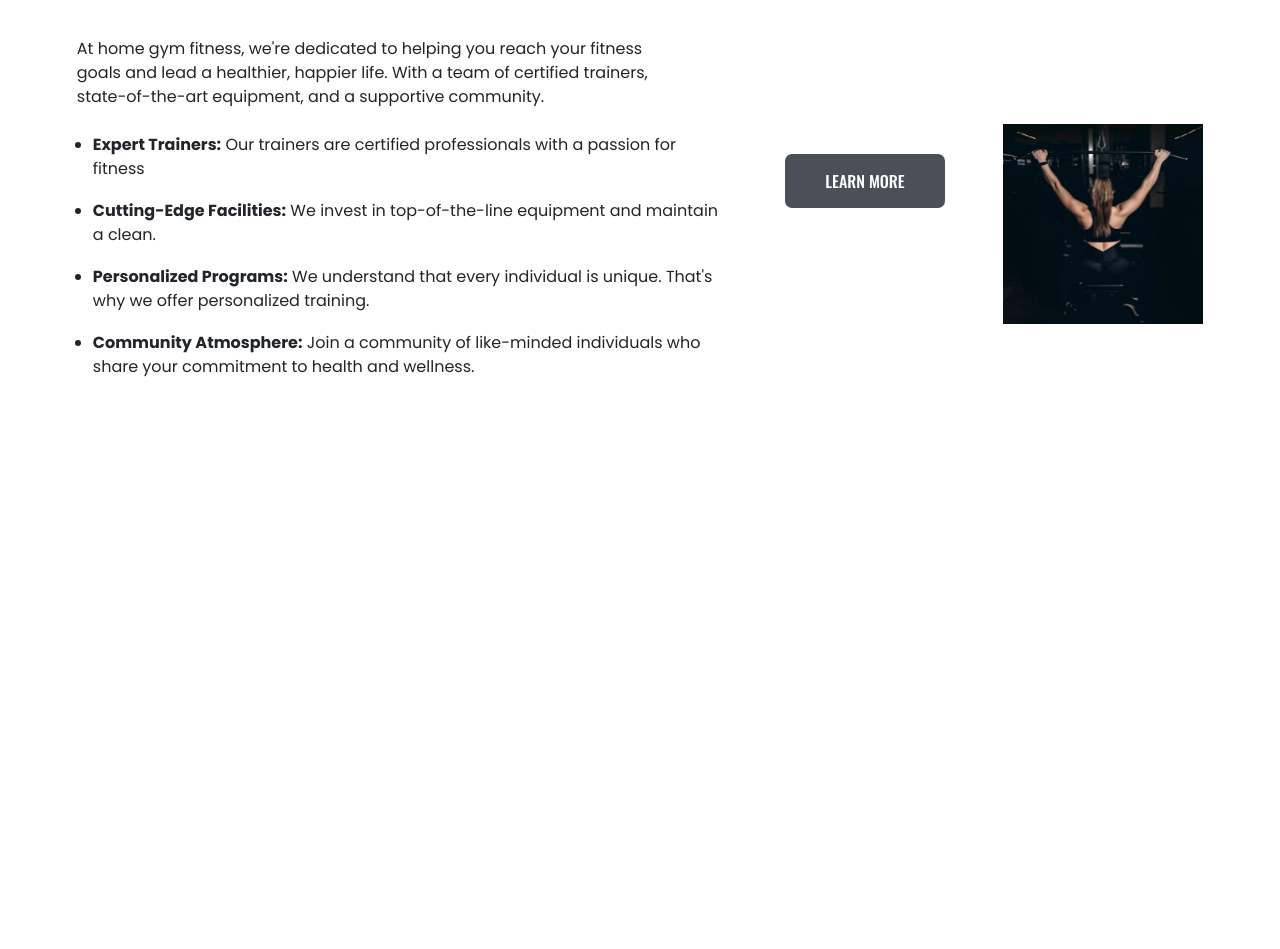
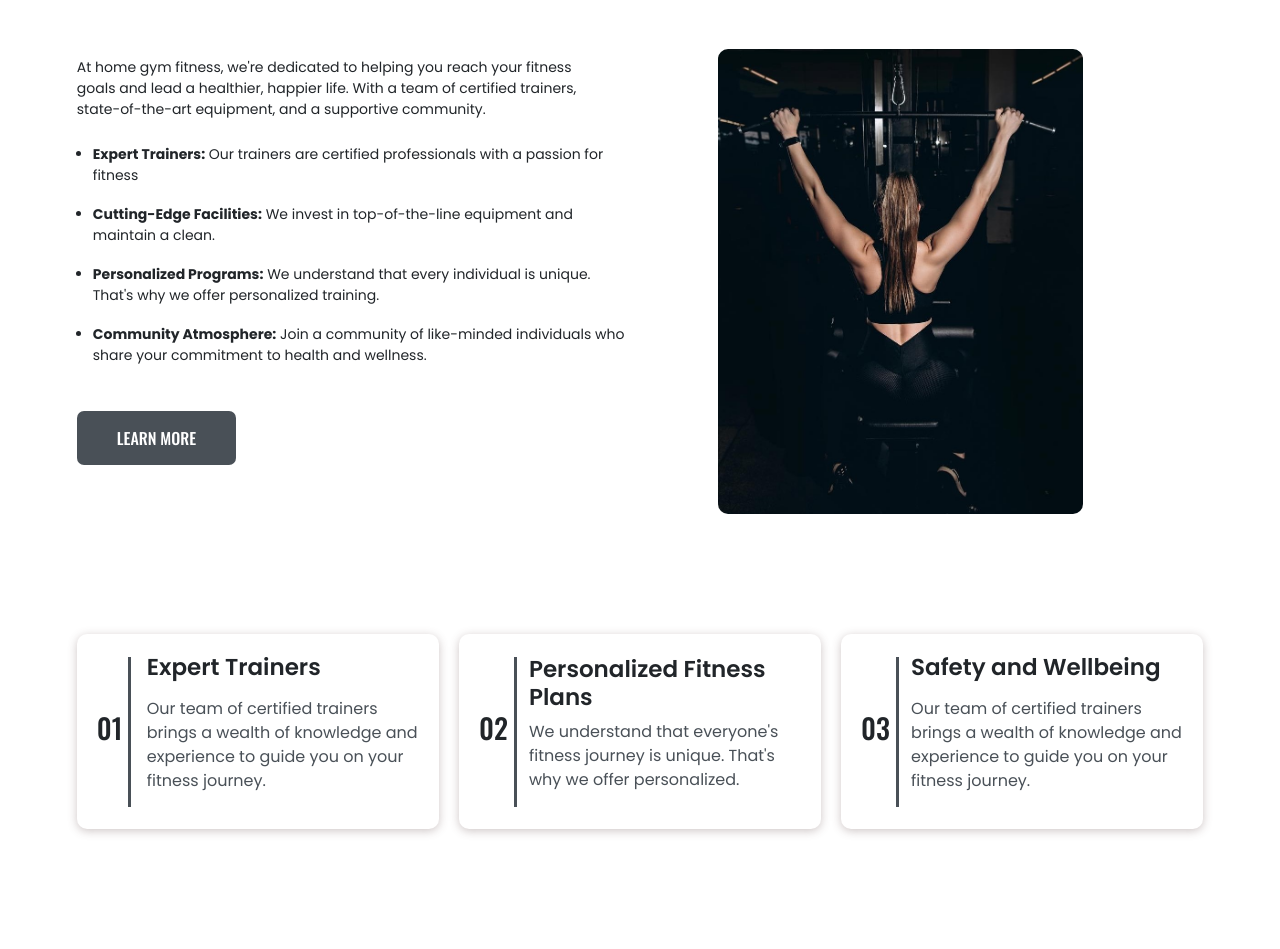
Before and after one commit to DouglasAraujo0/home-gym-fitness, a plain HTML site: page index.html in a window 1280 px wide. Shown: the part 960-1909 px from the top of the page. Before the commit the page ends 1364 px from the top, so only its background shows below. Drawn offline with nearby package versions, Linux system fonts and the light colour scheme.

Commit message:
finalização dos banners

```diff
--- a/index.html
+++ b/index.html
@@ -46,9 +46,9 @@
                 </div>
             </div>
         </nav>
-
+    </header>
+    <section>
         <div class="image-container">
-
             <h1 class="text-overlay">Elevate Your Fitness Journey</h1>
 
             <button type="button" class="btn btn-secondary btn-lg">JOIN NOW</button>
@@ -59,7 +59,7 @@
             <img src="./img/banner-img4.jpg" alt="Homem fazendo remada serrote">
             <img src="./img/banner-img5.jpg" alt="Homem fazendo remada serrote">
         </div>
-
+    </section>
 
     <section>
         <div class="titulo__sobre__nos">
@@ -68,6 +68,7 @@
         </div>
 
         <div class="sobre__nos">
+            <div class="container__sobre__nos">
                 <p class="introducao__sobre__nos">
                     At home gym fitness, we're dedicated to helping you reach your fitness goals and lead a healthier, happier life. With a team of certified trainers, state-of-the-art equipment, and a supportive community.
                 </p>
@@ -87,12 +88,48 @@
                     </li>
                 </ul>
 
-                <button type="button" class="btn__section__1">LEARN MORE</button>
-
+                <button type="button" class="btn__section__2">LEARN MORE</button>
+            </div>
+            <div class="imagem__puxada__zoom">
                 <img src="./img/about1.jpg" alt="mulher fazendo puxada alta na máquina" class="img__puxada">
             </div>
+        </div>
     </section>
-    </header>
+
+    <section>
+        <div class="banners">
+            <div class="container__banner__1">
+                <div class="num__1">
+                    <h3>01</h3>
+                </div>
+                <div class="banner__1">
+                    <h4 class="titulo__banner1">Expert Trainers</h4>
+                    <p>Our team of certified trainers brings a wealth of knowledge and experience to guide you on your fitness journey.</p>
+                </div>
+            </div>
+            <div class="container__banner__2">
+                <div class="num__2">
+                    <h3>02</h3>
+                </div>
+                <div class="banner__2">
+                    <h4 class="titulo__banner2">Personalized Fitness Plans</h4>
+                    <p>We understand that everyone's fitness journey is unique. That's why we offer personalized.</p>
+                </div>
+            </div>
+            <div class="container__banner__3">
+                <div class="num__3">
+                    <h3>03</h3>
+                </div>
+                <div class="banner__3">
+                    <h4 class="titulo__banner3">Safety and Wellbeing</h4>
+                    <p>Our team of certified trainers brings a wealth of knowledge and experience to guide you on your fitness journey.</p>
+                </div>
+            </div>
+        </div>
+    </section>
+
+
+
     <script src="/app.js"></script>
     <script src="https://cdn.jsdelivr.net/npm/bootstrap@5.3.3/dist/js/bootstrap.bundle.min.js" integrity="sha384-YvpcrYf0tY3lHB60NNkmXc5s9fDVZLESaAA55NDzOxhy9GkcIdslK1eN7N6jIeHz" crossorigin="anonymous"></script>
 
--- a/style.css
+++ b/style.css
@@ -1,3 +1,4 @@
+/* Estilos gerais e reset de margens */
 * {
     margin: 0;
     box-sizing: border-box;
@@ -8,7 +9,7 @@
     width: 100%;
     height: 100vh; /* A altura é agora 100% da altura da tela */
     position: relative;
-    overflow: hidden;
+    overflow: hidden; /* Impede que a imagem ultrapasse as bordas da div */
 }
 
 /* Estilo para cada imagem */
@@ -17,10 +18,10 @@
     top: 0;
     left: 0;
     width: 100%;
-    height: 100vh; /* Garante que a altura da imagem ocupe 100% da tela */
-    object-fit: cover;
+    height: 120vh; /* Aumentei a altura para 120% da altura da tela */
+    object-fit: cover; /* Garante que a imagem cubra todo o contêiner sem distorcer */
     opacity: 0; /* Imagens começam invisíveis */
-    transition: opacity 3s ease-in-out;
+    transition: opacity 3s ease-in-out, transform 0.4s ease; /* Transição suave para opacidade e zoom */
     background-position: center;
 }
 
@@ -29,22 +30,24 @@
     opacity: 1; /* Quando 'active', a imagem fica visível */
 }
 
+/* Ajuste de sobreposição do texto */
 .text-overlay {
     position: absolute;
     top: 40%;
     left: 50%;
     transform: translate(-50%, -50%); /* Ajusta para o centro exato */
-    color: white; /* Cor do texto */
+    color: white;
     font-size: calc(1.575rem + 3.9vw);
     font-weight: bold;
     font-family: "Oswald", sans-serif;
     z-index: 10;
-    text-align: center; /* Alinha o texto no centro */
+    text-align: center;
     max-width: 90%; /* Limita a largura do texto */
-    line-height: 1.2; /* Ajusta a altura da linha */
+    line-height: 1.2;
     white-space: nowrap; /* Impede que o texto quebre em múltiplas linhas */
 }
 
+/* Ajuste do botão "JOIN NOW" */
 .btn {
     position: absolute;
     background-color: #495057;
@@ -55,7 +58,7 @@
     z-index: 10;
     top: 52%;
     left: 50%;
-    transform: translateX(-50%); /* Ajusta para o centro exato */
+    transform: translateX(-50%);
     font-size: 1.25rem;
     padding: 15px 40px;
     border: none;
@@ -80,7 +83,6 @@ nav, .nav, .navbar-brand, .nav-link, .nav-item, #navbarNav {
     padding: 16px 0; /* Padding inicial */
     background-color: white; /* Mantém o fundo branco */
     transition: padding 0.3s ease, box-shadow 0.3s ease; /* Transição suave */
-    box-sizing: border-box; /* Garante o comportamento correto das bordas e margens */
 }
 
 /* Quando rola a página para baixo */
@@ -150,34 +152,35 @@ div.container-fluid {
 
 .sobre__nos {
     display: flex;
-    flex-wrap: wrap; /* Permite que o conteúdo se ajuste em telas menores */
+    flex-wrap: wrap;
     align-items: flex-start;
     justify-content: space-between;
-    padding-top: 30px;
+    padding-top: 50px;
     margin: 0 6%;
     gap: 15px;
 }
 
 .introducao__sobre__nos {
     font-family: "Poppins", sans-serif;
-    font-size: 16px;
+    font-size: 14px;
     padding: 8px 48px 0px 0px;
     margin: 0px 0px 0px;
-    max-width: 650px;
+    max-width: 550px;
 }
 
 .lista__sobre__nos {
     font-family: "Poppins", sans-serif;
     padding-left: 16px;
-    max-width: 650px;
+    max-width: 550px;
+    margin-top: 15px;
 }
 
 .item__lista {
     padding: 9px 0px;
-    font-size: 16px;
+    font-size: 14px;
 }
 
-.btn__section__1 {
+.btn__section__2 {
     background-color: #495057;
     color: white;
     border-radius: 7px;
@@ -186,16 +189,110 @@ div.container-fluid {
     font-size: 1rem;
     padding: 15px 40px;
     border: none;
-    margin-top: 30px;
+    margin-top: 20px;
 }
 
-.btn__section__1:hover {
+.btn__section__2:hover {
     background-color: #FFF;
     color: #495057;
-    border:solid 2px #495057;
+    border: solid 2px #495057;
 }
 
+.imagem__puxada__zoom {
+    height: 465px;
+    width: 365px;
+    margin-right: 120px;
+    border-radius: 10px;
+    overflow: hidden;
+    position: relative;
+}
 .img__puxada {
-    height: 200px;
-    width: 200px;
+    width: 100%;
+    height: 100%;
+    transition: all 0.4s linear;
+    object-fit: cover;
 }
+
+.imagem__puxada__zoom:hover .img__puxada {
+    transform: scale(1.2);
+}
+
+.banners {
+    padding: 120px 6%;
+    display: flex;
+    justify-content: center;
+    gap: 20px;
+    width: 100%;
+}
+
+.container__banner__1,
+.container__banner__2,
+.container__banner__3 {
+    max-width: 500px;
+    padding: 20px;
+    border-radius: 10px;
+    box-shadow: 0px 2px 10px rgba(201, 192, 192, 0.91);
+    position: relative;
+
+}
+
+.container__banner__1 .num__1,
+.container__banner__2 .num__2,
+.container__banner__3 .num__3 {
+    font-family: "Oswald", sans-serif;
+    font-weight: 700;
+    font-size: 26px;
+    position: absolute;
+    left: 20px;
+    top: 50%;
+    transform: translateY(-50%);
+    padding-right: 6px;
+}
+
+.container__banner__1 .num__1,
+.container__banner__2 .num__2,
+.container__banner__3 .num__3 {
+    border-right: solid 3px #495057;
+    height: 150px;
+    display: flex;
+    align-items: center;
+
+}
+
+
+.container__banner__1 .banner__1 h4,
+.container__banner__2 .banner__2 h4,
+.container__banner__3 .banner__3 h4{
+    font-family: "Poppins", sans-serif;
+    font-size: 23px;
+    font-weight: 600;
+}
+
+.container__banner__1 .banner__1 h4,
+.container__banner__3 .banner__3 h4 {
+    margin-left: 50px;
+    margin-bottom: 15px;
+}
+.container__banner__2 .banner__2 h4 {
+    margin-left: 50px;
+    margin-top: 1px;
+}
+
+.container__banner__1 .banner__1 p,
+.container__banner__2 .banner__2 p,
+.container__banner__3 .banner__3 p{
+    font-family: "Poppins", sans-serif;
+    font-size: 16px;
+    color: #495057;
+    font-weight: 400;
+    margin-left: 50px;
+}
+
+.container__banner__1,
+.container__banner__2,
+.container__banner__3 {
+    display: flex; /* Faz os elementos ficarem lado a lado */
+    align-items: center; /* Alinha os itens verticalmente */
+    gap: 20px; /* Dá um espaço entre o número e o título */
+    width: 100%;
+}
```
Lines whose indentation alone changed are shown as unchanged.
